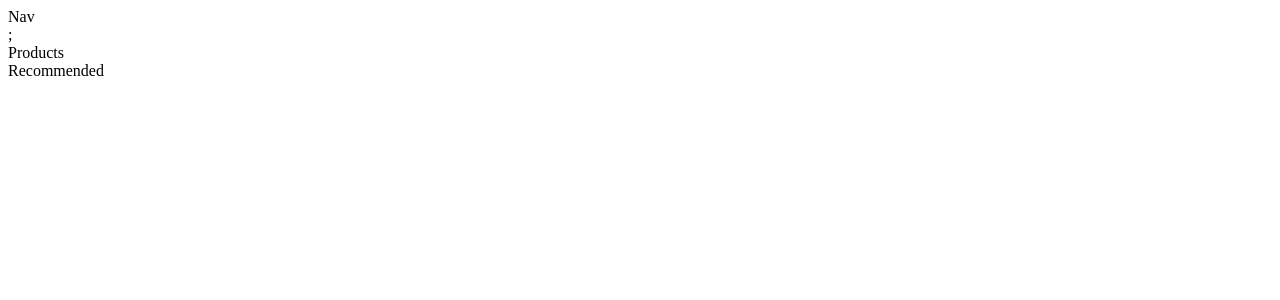
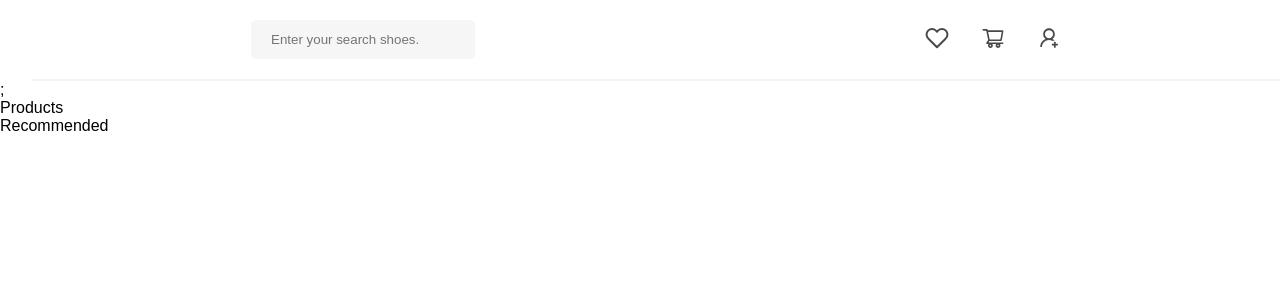
Before and after one commit to FeryazHacimuradov/ShoppingApp, a React (Create React App) app: page / in a window 1280 px wide. Shown: the top 300 px of the page. Built offline with nearby package versions, Linux system fonts and the light colour scheme.

Commit message:
Created simple navbar

```diff
--- a/package.json
+++ b/package.json
@@ -9,6 +9,7 @@
     "css-loader": "^6.8.1",
     "react": "^18.2.0",
     "react-dom": "^18.2.0",
+    "react-icons": "^4.12.0",
     "react-scripts": "5.0.1",
     "sass": "^1.69.7",
     "sass-loader": "^13.3.3",
--- a/src/Navigation/Nav.jsx
+++ b/src/Navigation/Nav.jsx
@@ -1,5 +1,30 @@
+import { FiHeart } from "react-icons/fi";
+import { AiOutlineShoppingCart, AiOutlineUserAdd } from "react-icons/ai";
+
 import "./nav.scss";
 
 export default function Nav() {
-  return <div>Nav</div>;
+  return (
+    <nav>
+      <div className="nav-container">
+        <input
+          type="text"
+          className="search-input"
+          placeholder="Enter your search shoes."
+        />
+      </div>
+
+      <div className="profile-container">
+        <a href="#">
+          <FiHeart className="nav-icons" />
+        </a>
+        <a href="#">
+          <AiOutlineShoppingCart className="nav-icons" />
+        </a>
+        <a href="#">
+          <AiOutlineUserAdd className="nav-icons" />
+        </a>
+      </div>
+    </nav>
+  );
 }
--- a/src/Navigation/nav.scss
+++ b/src/Navigation/nav.scss
@@ -0,0 +1,34 @@
+nav {
+  display: flex;
+  border-bottom: 2px solid #f3f3f3;
+  justify-content: space-around;
+  align-items: center;
+  padding: 20px;
+  z-index: 999;
+  margin-left: 2rem;
+
+  .nav-container {
+    input {
+      padding: 12px 20px;
+      border: none;
+      background: #f7f6f6;
+      outline: none;
+      margin-right: 20px;
+      border-radius: 5px;
+      position: relative;
+      width: 14rem;
+    }
+    .search-input {
+    }
+  }
+  .profile-container {
+    a {
+      .nav-icons {
+        width: 1.5rem;
+        height: 1.5rem;
+        margin-left: 2rem;
+        color: #494949;
+      }
+    }
+  }
+}
--- /dev/null
+++ b/src/index.css
@@ -0,0 +1,26 @@
+* {
+  padding: 0;
+  margin: 0;
+  box-sizing: border-box;
+  font-family: sans-serif;
+}
+
+a {
+  text-decoration: none;
+  color: rgb(97, 97, 97);
+}
+
+li {
+  list-style: none;
+}
+
+.btns {
+  padding: 10px 20px;
+  margin-right: 6px;
+  background: transparent;
+  border: none;
+  border: 0.6px solid #ccc;
+  border-radius: 5px;
+  color: #323232;
+  cursor: pointer;
+}
--- a/src/index.js
+++ b/src/index.js
@@ -1,6 +1,7 @@
 import React from "react";
 import ReactDOM from "react-dom/client";
 import App from "./App";
+import "./index.css";
 
 const root = ReactDOM.createRoot(document.getElementById("root"));
 root.render(<App />);
```
Also changed, not shown: 1 other file (tests, documents, lock files or other folders).
